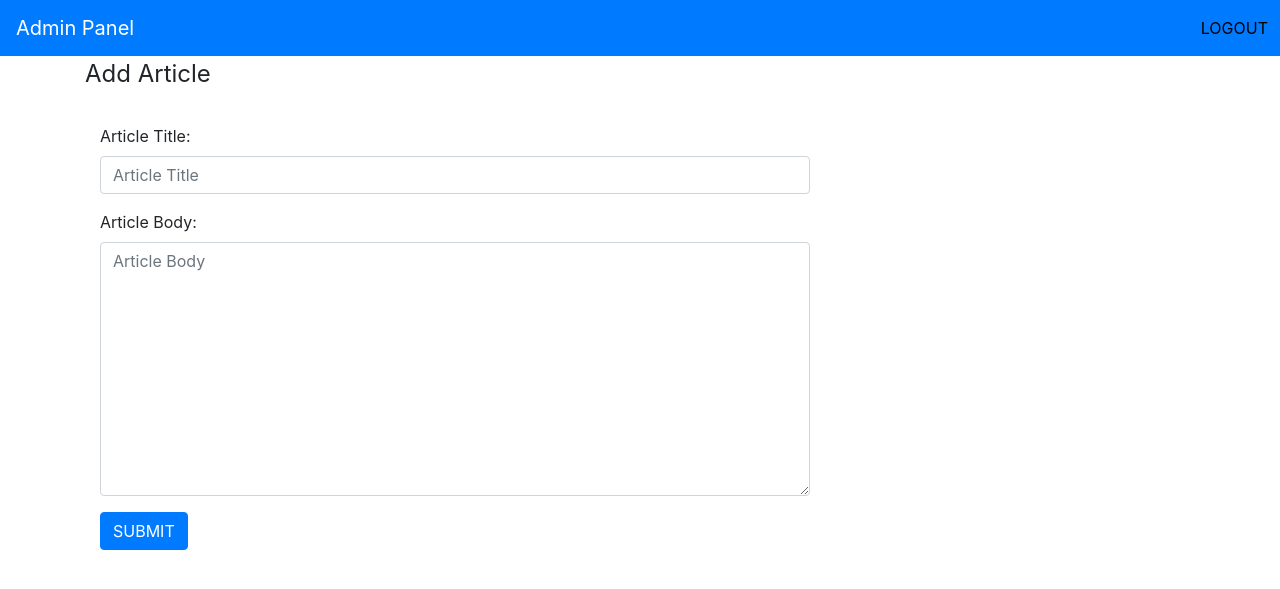
After one commit to gaurav-1990/ci, a CodeIgniter app: page /ci/index.php/admin/store_article in a window 1280 px wide. The commit adds this page. Shown: the top 589 px of the page. Run offline with CodeIgniter, Linux system fonts and the light colour scheme; the visitor is signed in with stand-in values (Sample User, id 1); some libraries are stand-ins or nearby versions.

Commit message:
updated on 13.06.2019

```diff
--- /dev/null
+++ b/application/config/form_validation.php
@@ -0,0 +1,21 @@
+<?php
+	$config = [
+
+		'add_article_rules'		=>		[
+
+											[
+												'field' => 'title',
+												'label' => 'Add Title',
+												'rules' => 'required|alpha'
+											],
+
+											[
+												'field' => 'body',
+												'label' => 'Add Body',
+												'rules' => 'required'
+											]
+
+										]
+
+	];
+?>
--- a/application/controllers/admin.php
+++ b/application/controllers/admin.php
@@ -16,6 +16,52 @@ class Admin extends MY_Controller
 		$articles = $this->articles->articles_list();
 		$this->load->view('admin/dashboard',['articles'=>$articles]);
 	}
+
+	public function add_article()
+	{
+		$this->load->view('admin/add_article');
+	}
+
+	public function edit_article($article_id)
+	{
+		$this->load->model('articlesmodel','articles');
+		$article = $this->articles->find_article($article_id);
+		print_r($article);
+		die;
+	}
+
+	public function delete_article()
+	{
+
+	}
+
+	public function store_article()
+	{
+		$this->load->library('form_validation');
+		if($this->form_validation->run('add_article_rules'))
+		{
+			$post = $this->input->post();
+
+			unset($post['login']);
+
+			$this->load->model('articlesmodel','articles');		//articles is the alias name of articlesmodel
+			if($this->articles->add_article($post))
+			{
+				$this->session->set_flashdata('feedback','Article Added Successfully.');
+				$this->session->set_flashdata('feedback_class','alert-sucess');
+			}
+			else
+			{
+				$this->session->set_flashdata('feedback','Error Occured while adding the article.');
+				$this->session->set_flashdata('feedback_class','alert-danger');
+			}
+			return redirect('admin/dashboard');
+		}
+		else
+		{
+			$this->load->view('admin/add_article');
+		}
+	}
 }
 
 ?>
--- a/application/controllers/login.php
+++ b/application/controllers/login.php
@@ -3,6 +3,8 @@ Class Login extends MY_Controller
 {
 	public function index()
 	{
+		if($this->session->userdata('user_id'))
+			return redirect('admin/dashboard');
 		$this->load->view('public/admin_login');
 	}
 
@@ -34,8 +36,8 @@ Class Login extends MY_Controller
 			}
 			else
 			{
-				//ahentication failed
-				echo "Failed";
+				$this->session->set_flashdata('login_failed','Invalid Username or Password.');
+				return redirect('login');
 			}
 		}
 		else
--- /dev/null
+++ b/application/views/admin/add_article.php
@@ -0,0 +1,33 @@
+<?php include_once('admin_header.php'); ?>
+
+	<div class="container">
+		<?php  echo form_open('admin/store_article') ?>
+	  	<?php echo form_hidden('user_id',$this->session->userdata('user_id')); ?>
+		  		<legend>Add Article</legend><br>
+
+
+			    <div class="form-group col-md-8">
+			      <label>Article Title:</label>
+			      <?php echo form_input(['class'=>'form-control','name'=>'title','placeholder'=>'Article Title','value'=>set_value('title')]);?>
+			    </div>
+
+			    <div class="col-md-5">
+			    	<?php echo form_error('title'); ?>
+			    </div>
+
+			    <div class="form-group col-md-8">
+			      <label>Article Body:</label>
+			      <?php echo form_textarea(['name'=>'body','class'=>'form-control','placeholder'=>'Article Body','value'=>set_value('body')]);?>
+			    </div>
+
+			    <div class="col-md-5">
+			    	<?php echo form_error('body'); ?>
+			    </div>
+
+		   		<div class="form-group col-md-3">
+		   			<?php echo form_submit(['class'=>'btn btn-primary','value'=>'SUBMIT','name'=>'login']); ?>
+		   		</div>
+	<?php echo form_close(); ?>
+	</div>
+
+<?php include_once('admin_footer.php'); ?>
```
Also changed, not shown: application/models/articlesmodel.php (+13 -2 lines), application/views/admin/dashboard.php (+20 -4 lines), application/views/public/admin_login.php (+11 -0 lines).
